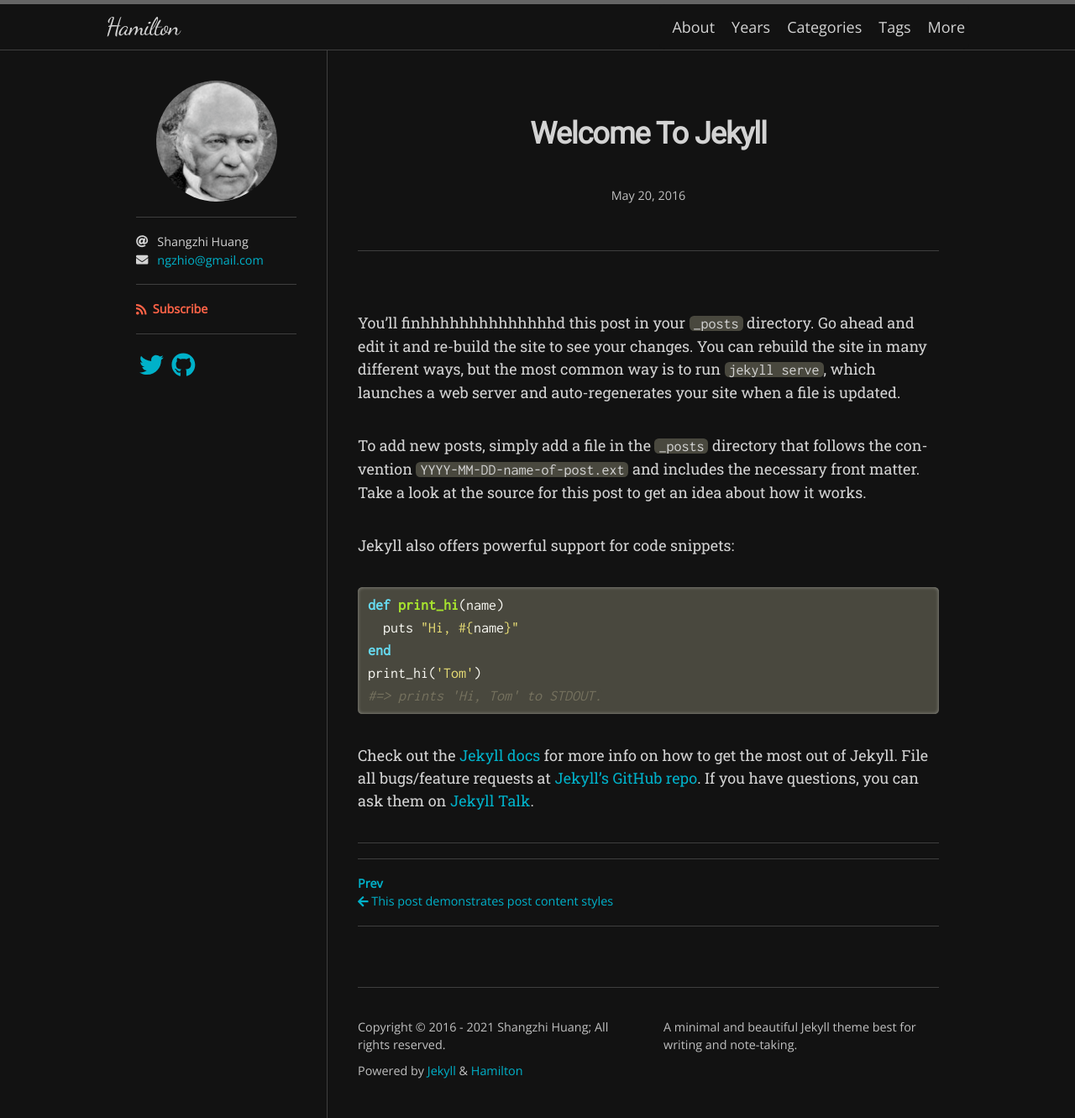
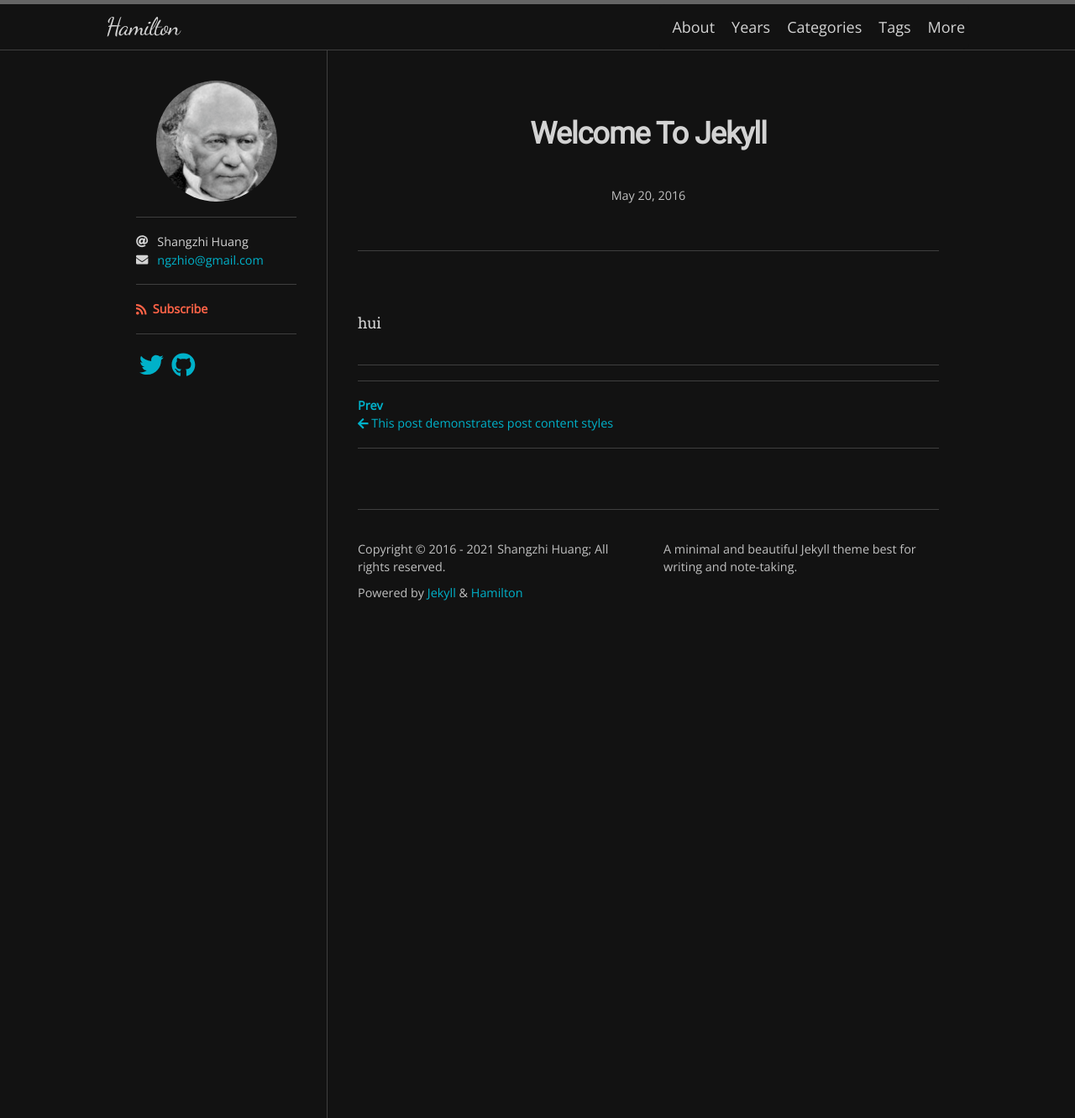
Before and after one commit to wangrangzhi/wangrangzhi.github.io, a Jekyll site: the page built from _posts/2016-05-20-welcome-to-jekyll.md, in a window 1280 px wide. Shown: the whole page at 84% size. Built offline with Jekyll 4.4.1, drawn with Linux system fonts in a browser that asks for light colours; nearby versions of some CDN libraries; some web fonts are replaced; our own code applies the rules of GitHub Pages for plain Markdown files.

Commit message:
修改文件: _posts/2016-05-20-welcome-to-jekyll.md

```diff
--- a/_posts/2016-05-20-welcome-to-jekyll.md
+++ b/_posts/2016-05-20-welcome-to-jekyll.md
@@ -1,22 +1 @@
----
-layout: post
----
-You’ll finhhhhhhhhhhhhhhd this post in your `_posts` directory. Go ahead and edit it and re-build the site to see your changes. You can rebuild the site in many different ways, but the most common way is to run `jekyll serve`, which launches a web server and auto-regenerates your site when a file is updated.
-
-To add new posts, simply add a file in the `_posts` directory that follows the convention `YYYY-MM-DD-name-of-post.ext` and includes the necessary front matter. Take a look at the source for this post to get an idea about how it works.
-
-Jekyll also offers powerful support for code snippets:
-
-{% highlight ruby %}
-def print_hi(name)
-  puts "Hi, #{name}"
-end
-print_hi('Tom')
-#=> prints 'Hi, Tom' to STDOUT.
-{% endhighlight %}
-
-Check out the [Jekyll docs][jekyll-docs] for more info on how to get the most out of Jekyll. File all bugs/feature requests at [Jekyll’s GitHub repo][jekyll-gh]. If you have questions, you can ask them on [Jekyll Talk][jekyll-talk].
-
-[jekyll-docs]: http://jekyllrb.com/docs/home
-[jekyll-gh]:   https://github.com/jekyll/jekyll
-[jekyll-talk]: https://talk.jekyllrb.com/
+hui
```
